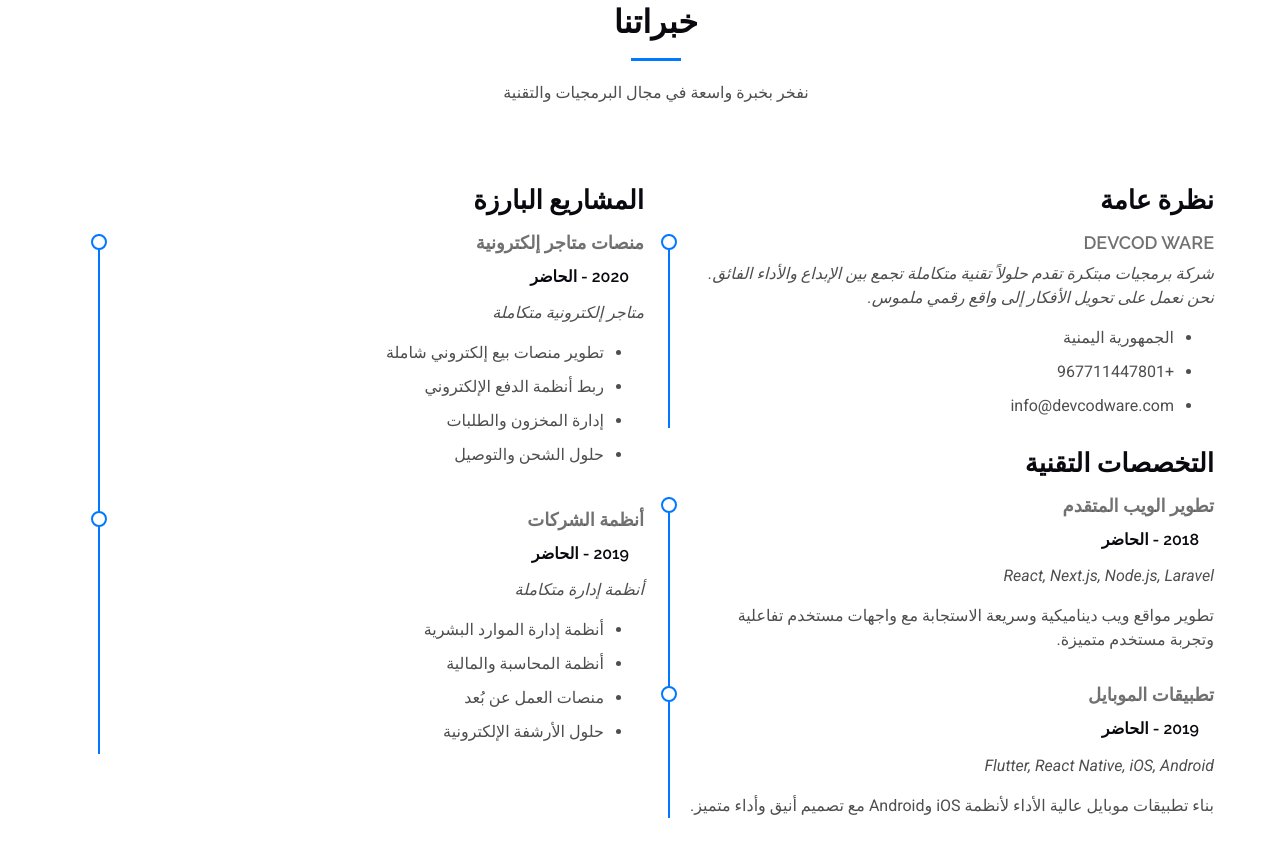
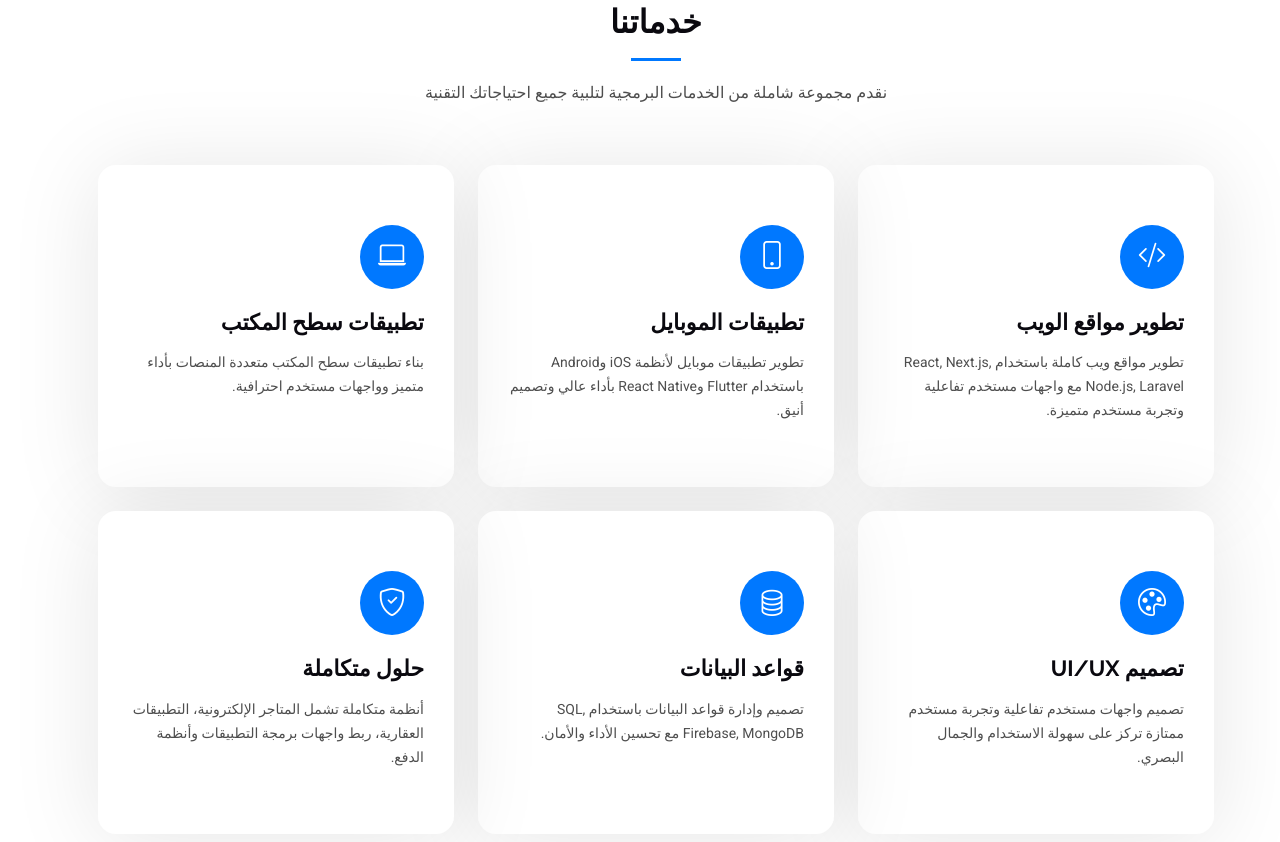
Before and after one commit to WWW-Alhnani-COM/devcod-ware, a plain HTML site: page DevFolio/index.html in a window 1280 px wide. Shown: the part 858-1700 px from the top of the page. Drawn offline with Linux system fonts and the light colour scheme.

Commit message:
Resolve conflicts

```diff
--- a/DevFolio/index.html
+++ b/DevFolio/index.html
@@ -85,88 +85,14 @@
 
       <div class="container d-flex flex-column align-items-center justify-content-center text-center" data-aos="fade-up" data-aos-delay="100">
         <h2>DevCod Ware</h2>
-        <p><span class="typed" data-typed-items="تطوير مواقع الويب, تطبيقات الموبايل, تطبيقات سطح المكتب, حلول برمجية متكاملة"></span></p>
+        <p><span class="typed" data-typed-items="تطوير مواقع الويب, تطبيقات الموبايل, تطبيقات سطح المكتب,تحت اشراف المدير التقني المهندس محمد الحناني والمدير التنفيذي عبدالرحمن ,نقدم لكم حلول برمجية متكاملة"></span></p>
       </div>
 
     </section><!-- /Hero Section -->
 
 
     <!-- Resume Section -->
-    <section id="resume" class="resume section">
 
-      <!-- Section Title -->
-      <div class="container section-title" data-aos="fade-up">
-        <h2>خبراتنا</h2>
-        <p>نفخر بخبرة واسعة في مجال البرمجيات والتقنية</p>
-      </div><!-- End Section Title -->
-
-      <div class="container">
-
-        <div class="row">
-
-          <div class="col-lg-6" data-aos="fade-up" data-aos-delay="100">
-            <h3 class="resume-title">نظرة عامة</h3>
-
-            <div class="resume-item pb-0">
-              <h4>DevCod Ware</h4>
-              <p><em>شركة برمجيات مبتكرة تقدم حلولاً تقنية متكاملة تجمع بين الإبداع والأداء الفائق. نحن نعمل على تحويل الأفكار إلى واقع رقمي ملموس.</em></p>
-              <ul>
-                <li>الجمهورية اليمنية</li>
-                <li>+967711447801</li>
-                <li>info@devcodware.com</li>
-              </ul>
-            </div><!-- End Resume Item -->
-
-            <h3 class="resume-title">التخصصات التقنية</h3>
-            <div class="resume-item">
-              <h4>تطوير الويب المتقدم</h4>
-              <h5>2018 - الحاضر</h5>
-              <p><em>React, Next.js, Node.js, Laravel</em></p>
-              <p>تطوير مواقع ويب ديناميكية وسريعة الاستجابة مع واجهات مستخدم تفاعلية وتجربة مستخدم متميزة.</p>
-            </div><!-- End Resume Item -->
-
-            <div class="resume-item">
-              <h4>تطبيقات الموبايل</h4>
-              <h5>2019 - الحاضر</h5>
-              <p><em>Flutter, React Native, iOS, Android</em></p>
-              <p>بناء تطبيقات موبايل عالية الأداء لأنظمة iOS وAndroid مع تصميم أنيق وأداء متميز.</p>
-            </div><!-- End Resume Item -->
-
-          </div>
-
-          <div class="col-lg-6" data-aos="fade-up" data-aos-delay="200">
-            <h3 class="resume-title">المشاريع البارزة</h3>
-            <div class="resume-item">
-              <h4>منصات متاجر إلكترونية</h4>
-              <h5>2020 - الحاضر</h5>
-              <p><em>متاجر إلكترونية متكاملة </em></p>
-              <ul>
-                <li>تطوير منصات بيع إلكتروني شاملة</li>
-                <li>ربط أنظمة الدفع الإلكتروني</li>
-                <li>إدارة المخزون والطلبات</li>
-                <li>حلول الشحن والتوصيل</li>
-              </ul>
-            </div><!-- End Resume Item -->
-
-            <div class="resume-item">
-              <h4>أنظمة الشركات</h4>
-              <h5>2019 - الحاضر</h5>
-              <p><em>أنظمة إدارة متكاملة</em></p>
-              <ul>
-                <li>أنظمة إدارة الموارد البشرية</li>
-                <li>أنظمة المحاسبة والمالية</li>
-                <li>منصات العمل عن بُعد</li>
-                <li>حلول الأرشفة الإلكترونية</li>
-              </ul>
-            </div><!-- End Resume Item -->
-
-          </div>
-
-        </div>
-
-      </div>
-
-    </section><!-- /Resume Section -->
 
     <!-- Services Section -->
     <section id="services" class="services section">
@@ -773,7 +699,7 @@ GroFit Wear — ارتدِ النشاط، عِش اللياقة</h4>
 
     <div class="container">
       <div class="copyright text-center ">
-        <p>© <span>جميع الحقوق محفوظة</span> <strong class="px-1 sitename">DevCod Ware</strong> <span>2024</span></p>
+        <p>© <span>جميع الحقوق محفوظة</span> <strong class="px-1 sitename">DevCod Ware</strong> <span>2025</span></p>
       </div>
       <div class="social-links d-flex justify-content-center">
         <a href=""><i class="bi bi-twitter-x"></i></a>
```
